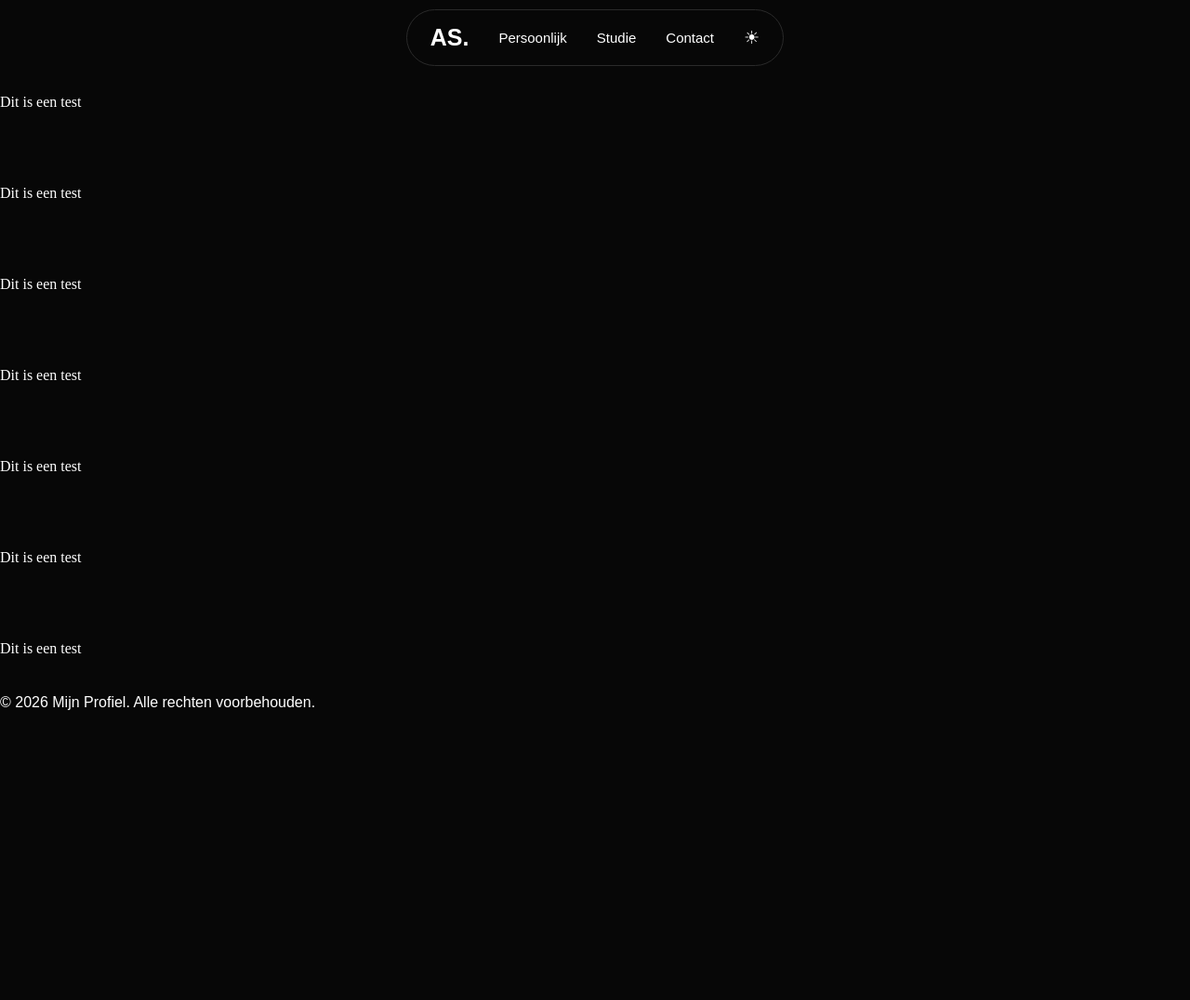
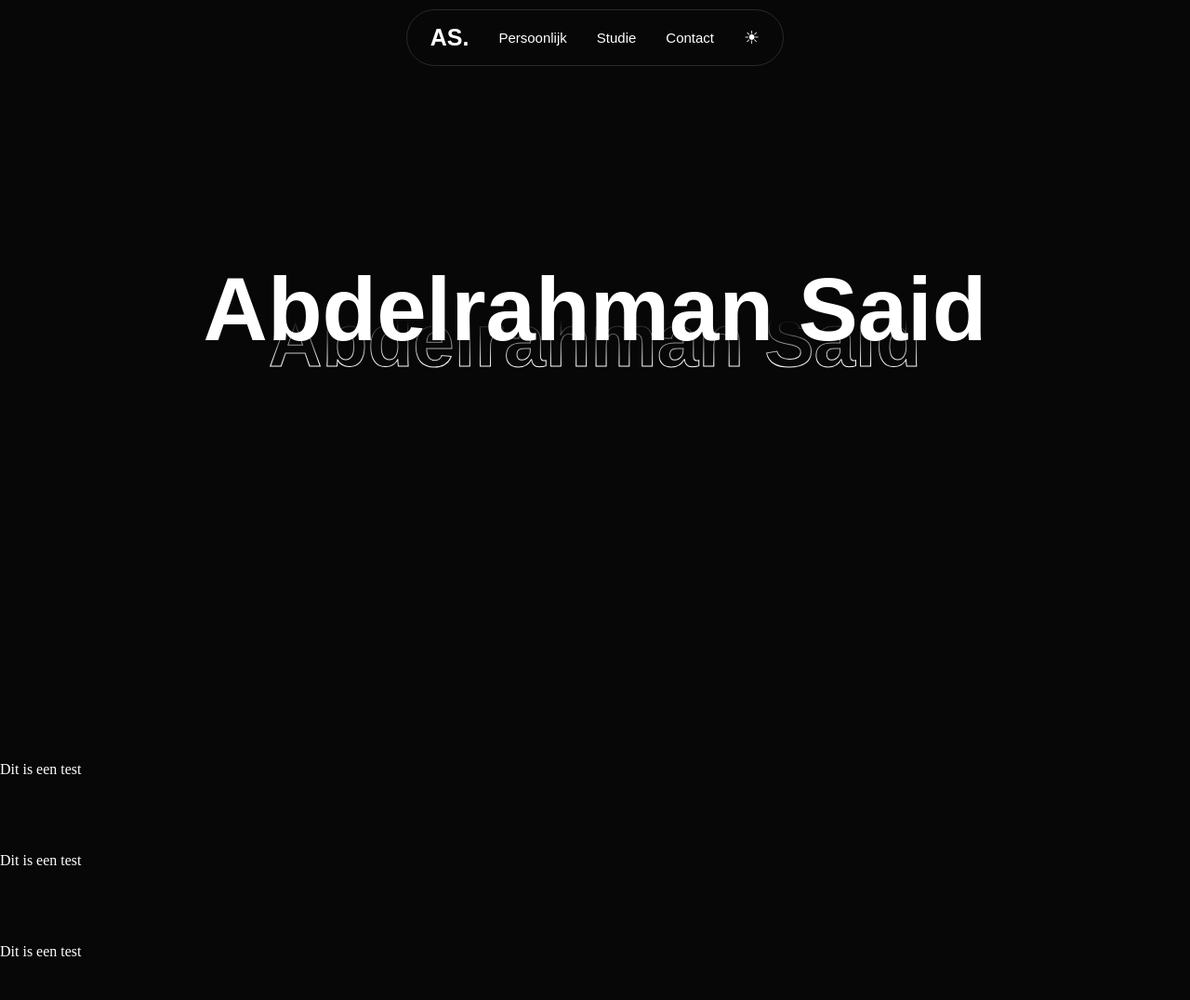
Before and after one commit to vbrxiiii/Profiel, a plain HTML site: page index.html in a window 1280 px wide. Shown: the top 1076 px of the page at 93% size. Before the commit the page ends 800 px from the top, so only its background shows below. Drawn offline with Linux system fonts and the light colour scheme.

Commit message:
Feat: Added text on my home screen.

```diff
--- a/index.html
+++ b/index.html
@@ -21,13 +21,20 @@
         </div>
     </header>
     <main>
+        <section id="home" class="sections home">
+            <div class="home-inner">
+                <div class="home-text">
+                    <h1 class="htext">Abdelrahman Said</h1>
+                    <h1 class="abdeltext">Abdelrahman Said</h1>
+                </div>
+            </div>
+        </section>
+        <section id="persoonlijk" class="sections persoonlijk">Dit is een test</section>
+        <section id="over-mij" class="sections over-mij">Dit is een test</section>
+        <section id="skills" class="sections skills">Dit is een test</section>
         <section id="#" class="sections">Dit is een test</section>
-        <section id="#" class="sections">Dit is een test</section>
-        <section id="#" class="sections">Dit is een test</section>
-        <section id="#" class="sections">Dit is een test</section>
-        <section id="#" class="sections">Dit is een test</section>
-        <section id="#" class="sections">Dit is een test</section>
-        <section id="#" class="sections">Dit is een test</section>
+        <section id="projecten" class="sections projecten">Dit is een test</section>
+        <section id="contact" class="sections contact">Dit is een test</section>
 
     </main>
     <footer>
--- a/style.css
+++ b/style.css
@@ -4,9 +4,11 @@
   --gray1: #2A2A2A;
   --white: #FFFFFF;
   --gray2: #d1d5dbc7;
+  --header-h: 72px;
 }
 
 *{ /*✅*/
+    box-sizing: border-box;
     margin: 0;
     padding: 0;
 }
@@ -21,14 +23,15 @@ body{ /*✅*/
 header{ /*✅*/
     width: 100%;
     position: sticky;
-    z-index: 100px;
+    z-index: 100;
     top: 10px;
+    margin-bottom: -82px;
 }
 
 .header-inner{ /*✅*/
     display: flex;
     gap: 32px;
-    z-index: 10;
+    z-index: 100;
     padding: 15px 25px;
     background-color: var(--dark-1);
     border: 1px solid var(--gray1);
@@ -88,6 +91,44 @@ nav li :hover{ /*✅*/
     padding: 40px 0;
 }
 
+.home{
+    min-height: 100svh;
+    align-items: center;
+    display: flex;
+    justify-content: center;
+    scroll-margin: 0;
+}
+
+.home-text{
+    display: flex;
+    flex-direction: column;
+
+}
+.htext {
+    font-family: sans-serif;
+    font-size: 6rem;
+    font-weight: bold;
+    line-height: 1;
+    color: var(--white);
+    text-align: center;
+    margin: 0;
+
+
+}
+
+.abdeltext{
+    color: transparent;
+    font-family: sans-serif;
+    font-size: 5rem;
+    -webkit-text-stroke: 1px white;
+    z-index: 1;
+    text-align: center;
+    translate: 0px -60px;
+    -webkit-mask-image: linear-gradient(to bottom, transparent 25%, black 75%);
+    mask-image: linear-gradient(to bottom, transparent 25%, black 75%);
+
+}
+
 .pfooter{ /*✅*/
     font-family: sans-serif;
 }
```
